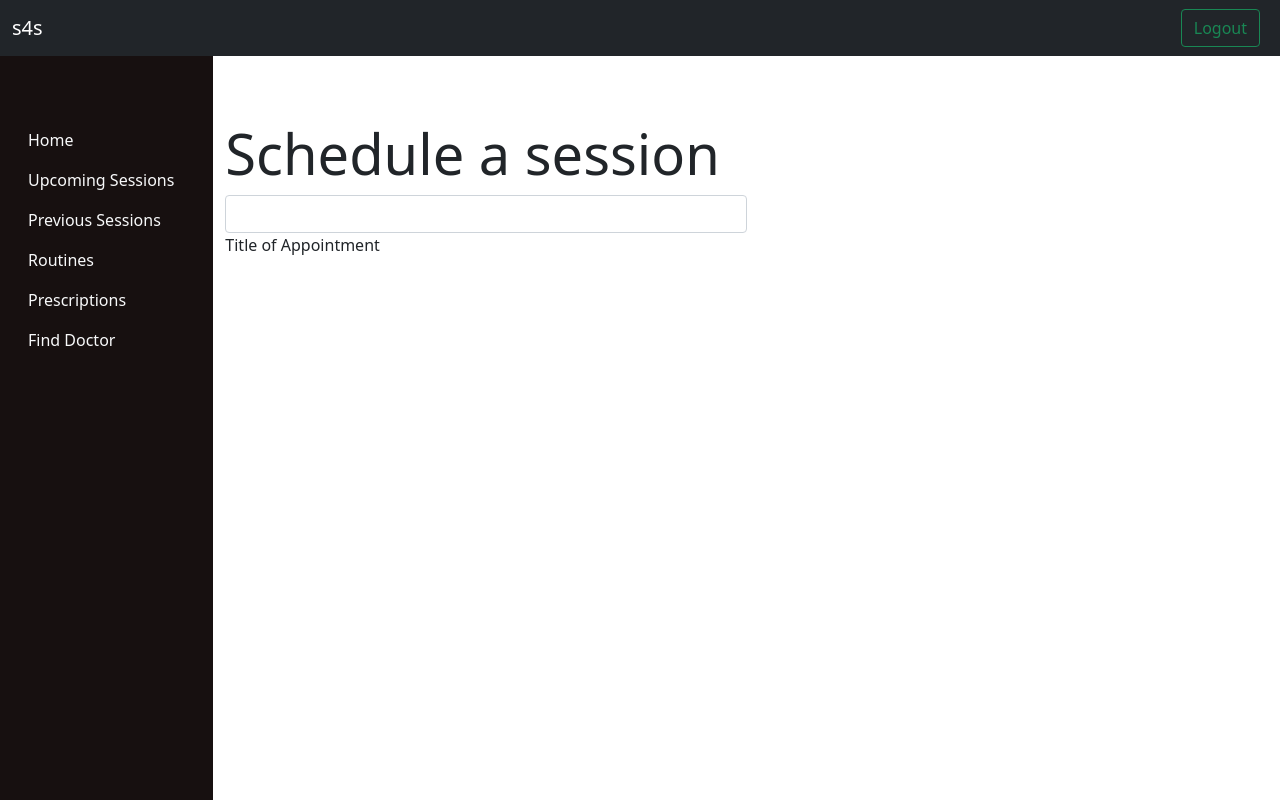
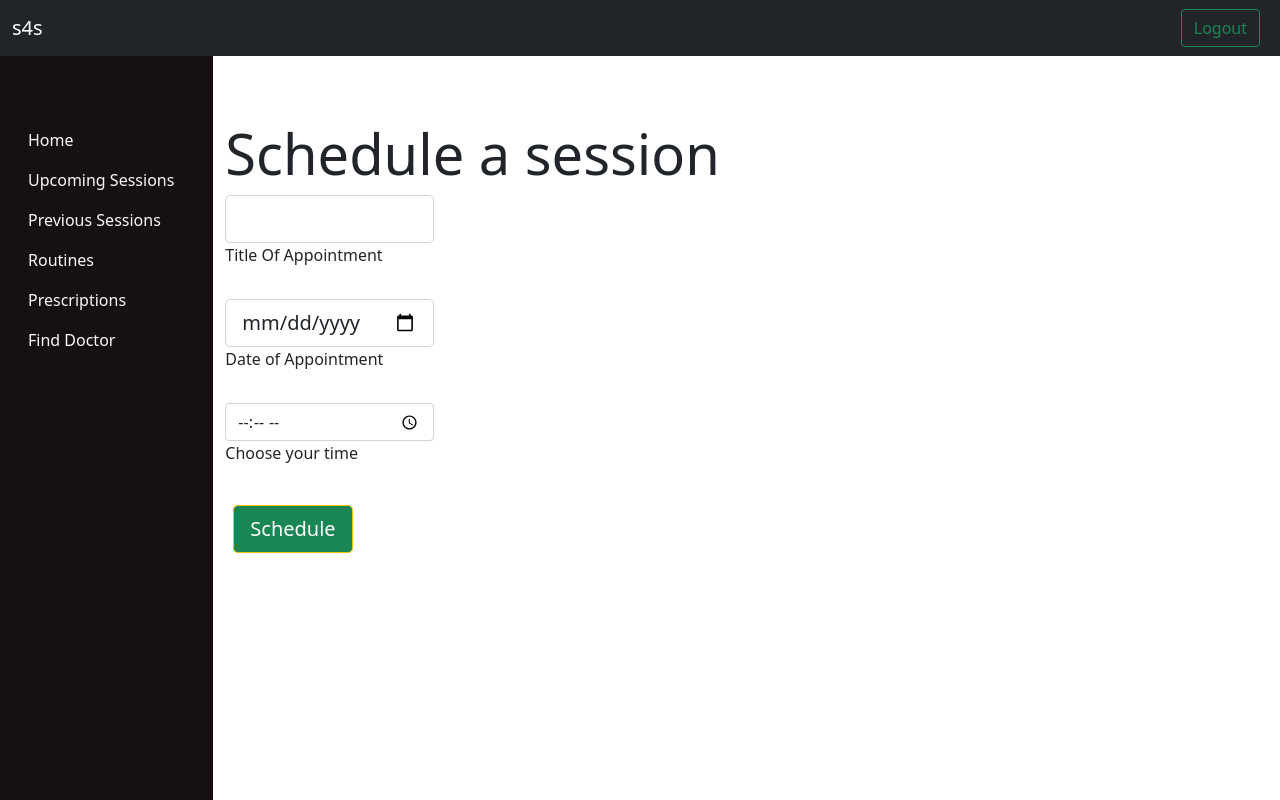
Before and after one commit to kakkarmanan/shrink4shrink2, a React (Create React App) app: page /newsession in a window 1280 px wide. Shown: the top 800 px of the page. Built offline with nearby package versions, Linux system fonts and the light colour scheme.

Commit message:
new session page made

```diff
--- a/package.json
+++ b/package.json
@@ -18,6 +18,7 @@
     "material-ui-icons": "^1.0.0-beta.36",
     "react": "^17.0.2",
     "react-bootstrap": "^2.0.1",
+    "react-datetime-picker": "^3.4.2",
     "react-dom": "^17.0.2",
     "react-icons": "^4.3.1",
     "react-multi-carousel": "^2.6.5",
--- a/src/components/screens/newsessions.jsx
+++ b/src/components/screens/newsessions.jsx
@@ -1,12 +1,51 @@
 import React from "react";
 import { Link } from "react-router-dom";
-import Tilt from "react-parallax-tilt";
 
 class newsession extends React.Component {
+    constructor(props) {
+        super(props);
+        this.state = {
+          data:{
+              title:"",
+              date:"",
+              time:"",
+              u:JSON.parse(localStorage.getItem("user"))
+          }
+        }
+      }
   handleSignOut() {
     localStorage.removeItem("user");
   }
+  onChange = (e) => {
+    this.setState({
+      data: { ...this.state.data, [e.target.name]: e.target.value },
+    });
+    console.log(this.state.data);
+  };
+  onSchedule=(event)=>{
+    event.preventDefault();
+    if(this.state.data.title.length>0 && this.state.data.date.length>0 &&this.state.data.time.length>0){
+        fetch("http://localhost:3001/api/new_session",{
+            method:"post",
+            headers: { "Content-type": "application/json" },
+            body: JSON.stringify({
+                email:this.state.data.u.email,
+                title:this.state.data.title,
+                date:this.state.data.date,
+                time:this.state.data.time
+        }),
+    })
+    .then((response) => response.json())
+    .then((resp) => {
+        alert(resp);
+    });
+    }
+    else{
+        alert("Enter valid values");
+    }
+  };
   render() {
+    const {data} = this.state;
     return (
       <div>
         <nav className="navbar navbar-dark bg-dark">
@@ -66,9 +105,59 @@ class newsession extends React.Component {
             <div className="col main pt-5 mt-3">
               <h1 className="display-4 d-none d-sm-block">Schedule a session</h1>
               <div class="form-outline">
-                <input type="text" id="form16" className="form-control" data-mdb-showcounter="true" maxlength="150" style={{width:"50%"}} />
-                <label className="form-label" for="form16">Title of Appointment</label>
+              <div className="col-md-6 mb-4">
+                            <div className="form-outline">
+                              <input
+                                type="text"
+                                id="form3Example1m"
+                                className="form-control form-control-lg"
+                                name="title"
+                                value={data.title}
+                                onChange={this.onChange}
+                                required
+                                style={{width:"40%"}}
+                              />
+                              <label
+                                className="form-label"
+                                htmlFor="form3Example1m"
+                              >
+                                Title Of Appointment
+                              </label>
+                            </div>
+                          </div>
             <div className="form-helper">
+                          <div className="col-md-6 mb-4">
+            <div className="form-outline mb-4">
+                          <input
+                            type="date"
+                            id="form3Example9"
+                            className="form-control form-control-lg"
+                            name="date"
+                            value={data.date}
+                            onChange={this.onChange}
+                            style={{width:"40%"}}
+                            required
+                          />
+                          <label className="form-label" htmlFor="form3Example9">
+                            Date of Appointment
+                          </label>
+                        </div>
+                        </div>
+                        <div className="col-md-6 mb-4">
+                        <div className="form-outline mb-4">
+  <input type="time" name="time" value={data.time} onChange={this.onChange} id="inputMDEx1" className="form-control" style={{width:"40%"}}/>
+  <label for="inputMDEx1">Choose your time</label>
+</div>
+                        </div>
+                        <div className="d-flex pt-3">
+                          <button
+                            type="button"
+                            className="btn btn-warning btn-lg ms-2 b1-color"
+                            onClick={this.onSchedule}
+                          >
+                            Schedule
+                          </button>
+                        </div>
             </div>
             </div>
             </div>
```
Also changed, not shown: 1 other file (tests, documents, lock files or other folders).
